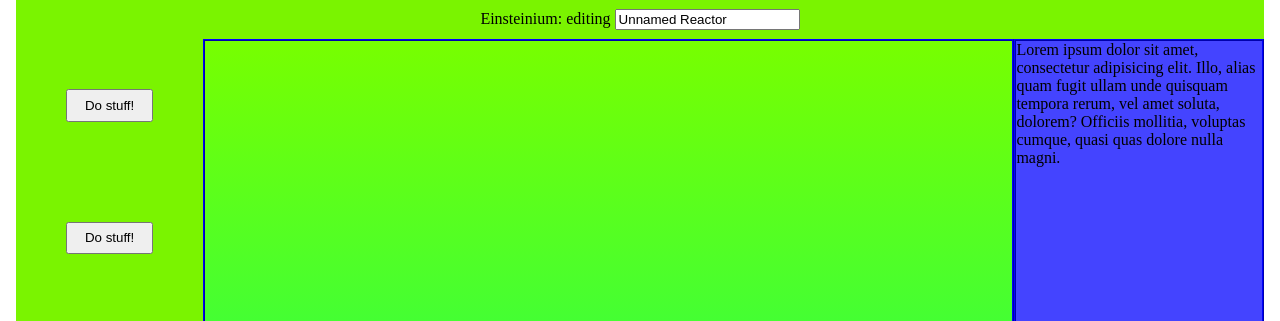
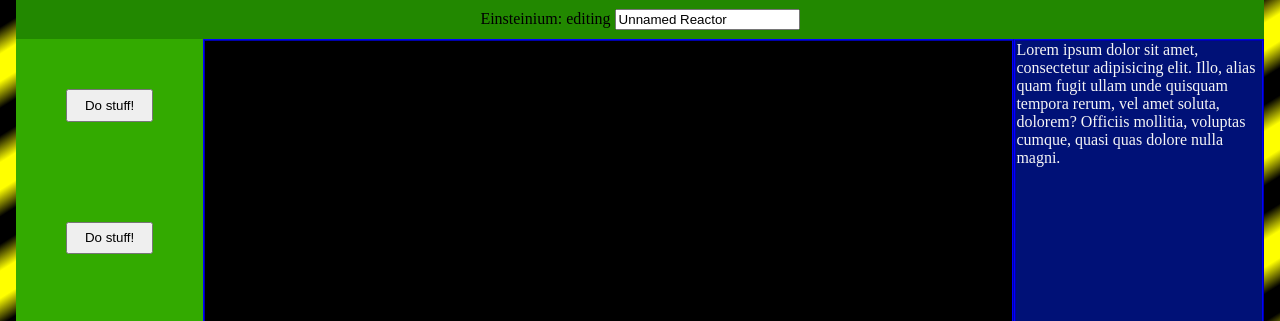
Before and after one commit to BalaM314/Einsteinium, a plain HTML site: page index.html in a window 1280 px wide. Shown: the top 321 px of the page. Drawn offline with Linux system fonts and the light colour scheme.

Commit message:
made the background colors actually decent instead of random crap

```diff
--- a/index.html
+++ b/index.html
@@ -12,7 +12,7 @@
 <body>
   <div id="pagewrapper">
     <div id="titlebar">
-      Einsteinium: editing <input type="text" value="Unnamed Reactor">
+      <span id="titletext">Einsteinium: editing <input type="text" value="Unnamed Reactor"></span>
     </div>
     <div id="reactorlayers">
       <span style="font-size: 50px; margin:auto;">Reactor layers here</span>
--- a/main.css
+++ b/main.css
@@ -3,6 +3,7 @@ html, body {
   margin: 0px;
   width: 100%;
   height: 100%;
+  background-image: linear-gradient(to bottom right, #000, #000, #FF0, #FF0, #000, #000, #FF0, #FF0, #000, #000, #FF0, #FF0, #000, #000, #FF0, #FF0, #000, #000, #FF0, #FF0, #000, #000, #FF0, #FF0, #000, #000, #FF0, #FF0, #000, #000, #FF0, #FF0, #000, #000, #FF0, #FF0, #000, #000, #FF0, #FF0, #000, #000, #FF0, #FF0, #000, #000, #FF0, #FF0, #000, #000, #FF0, #FF0, #000, #000, #FF0, #FF0, #000, #000, #FF0, #FF0);
 }
 
 #pagewrapper {
@@ -13,18 +14,25 @@ html, body {
   grid-template-columns: 15% 65% 20%;
   grid-template-rows: 5% 85% 10%;
 
-  background-color: #7af400;
+  background-color: #3a0;
 }
 #titlebar {
-  margin: auto;
+  display: flex;
+  justify-content: center;
+  align-items: center;
   grid-row: 1;
   grid-column: span 3;
+  background-color: #280;
+}
+#titletext {
+
 }
 #reactorlayers {
   display: grid;
   grid-row: 2;
   grid-column: 2;
-  background-image: linear-gradient(#7F0, #0F7);
+  background-color: #000;
+  color: #7A0;
   border: 2px ridge blue;
 }
 #hotbar {
@@ -36,7 +44,8 @@ html, body {
 #statspanel {
   grid-row: 2;
   grid-column: 3;
-  background-color: #44F;
+  background-color: #017;
+  color: whitesmoke;
   border: 2px ridge blue;
 }
 #optionspanel {
```
